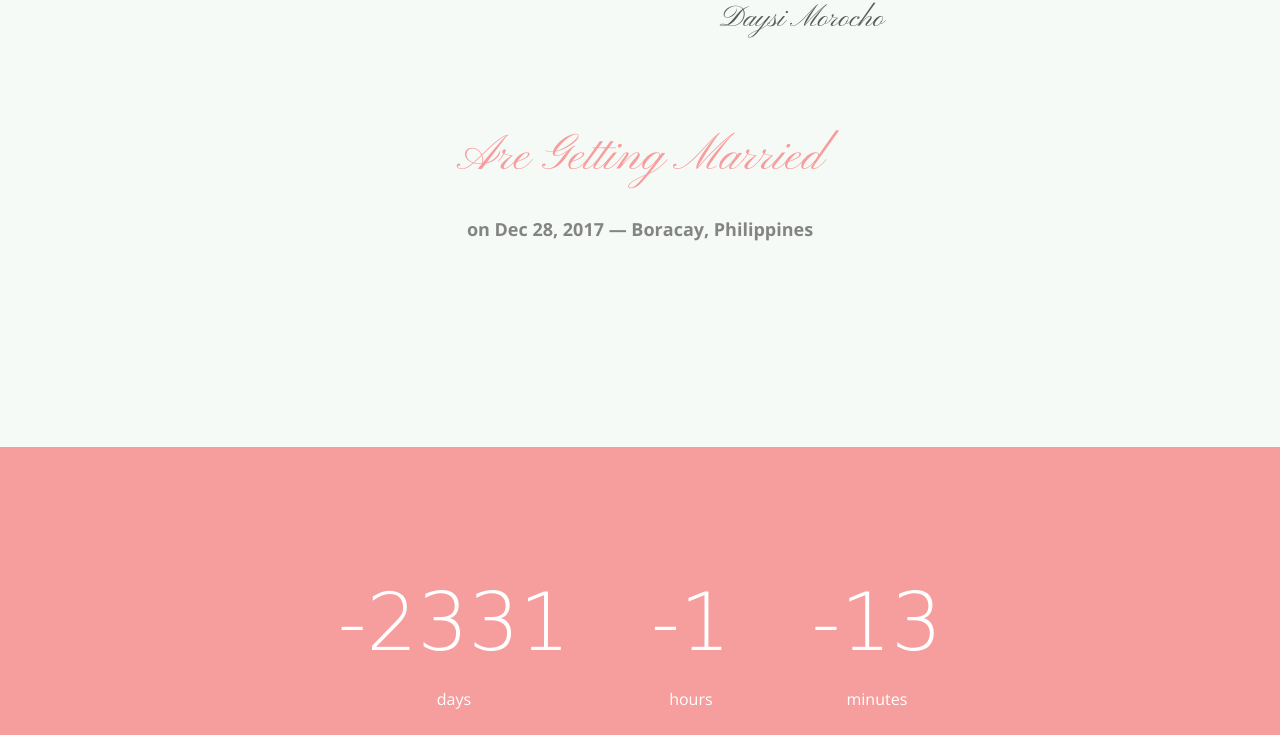
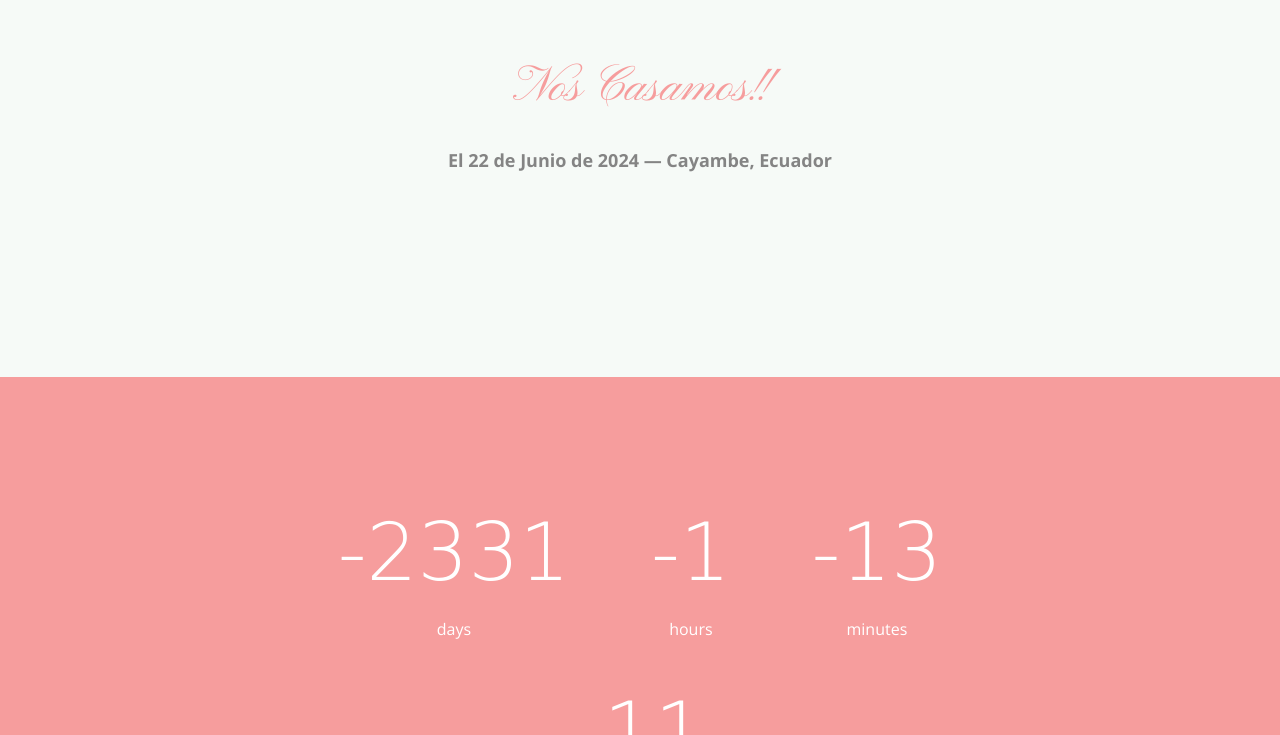
Before and after one commit to ccardenas93/wedding, a website: page index.html in a window 1280 px wide. Shown: the part 1258-1993 px from the top of the page. Drawn offline with nearby package versions, Linux system fonts and the light colour scheme; some packages are replaced by stand-ins of ours; no server answers; files whose address does not match are found by name; a web font is replaced by a local one.

Commit message:
foto daysi

```diff
--- a/index.html
+++ b/index.html
@@ -106,8 +106,8 @@
 				<div class="row animate-box">
 					<div class="col-md-8 col-md-offset-2">
 						<div class="col-md-12 text-center heading-section">
-							<h2>Are Getting Married</h2>
-							<p><strong>on Dec 28, 2017 &mdash; Boracay, Philippines</strong></p>
+							<h2>Nos Casamos!!</h2>
+							<p><strong>El 22 de Junio de 2024 &mdash; Cayambe, Ecuador</strong></p>
 						</div>
 					</div>
 				</div>
```
Also changed, not shown: when-where.html (+5 -4 lines), images/bride.jpg.
